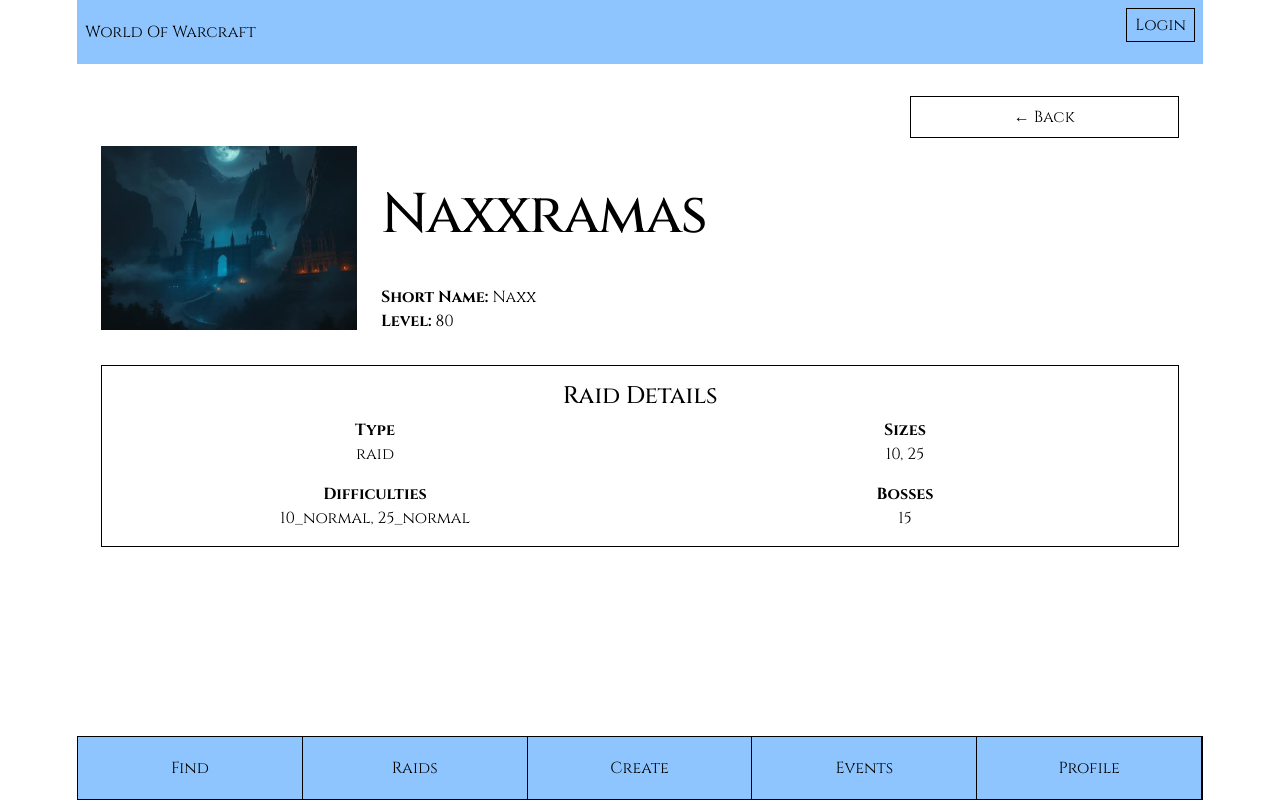
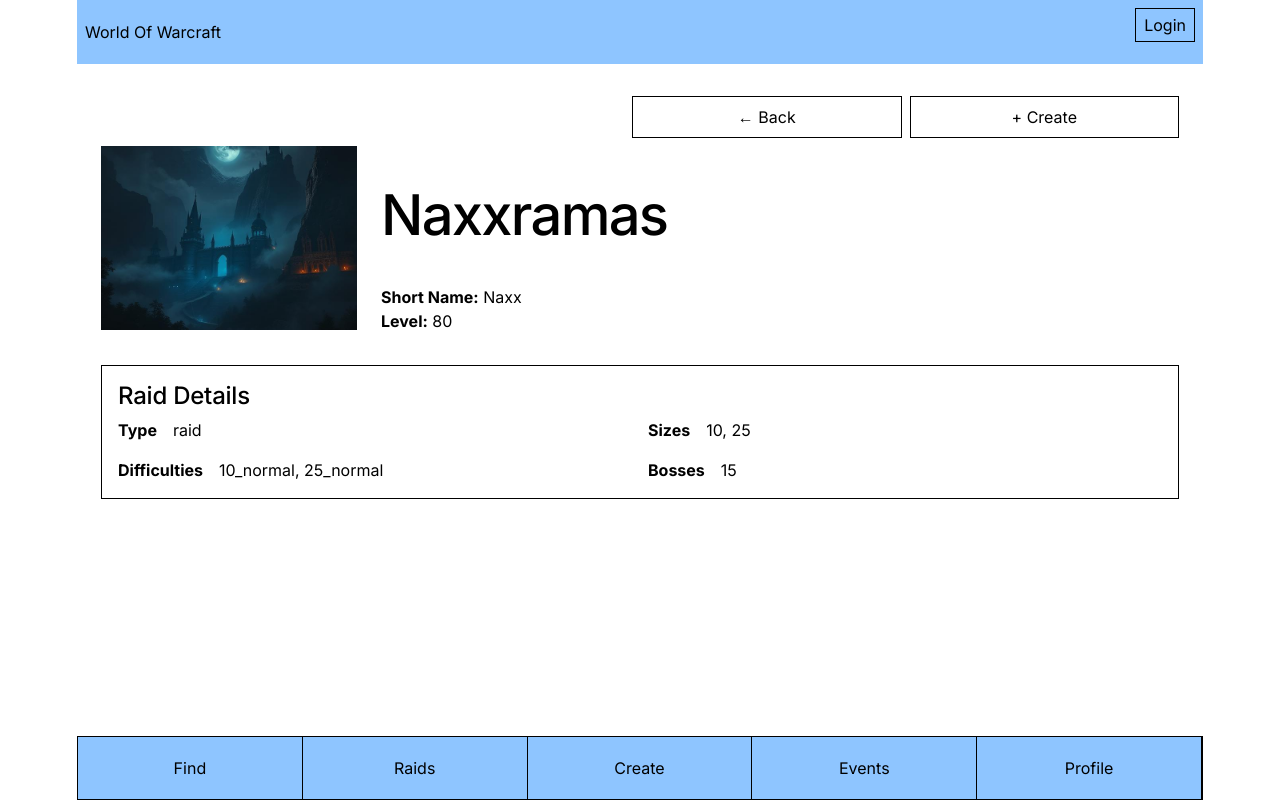
Before and after one commit to bexy65/social, a React (Vite) app in the folder frontend/: page /raid/1 in a window 1280 px wide. Built offline with nearby package versions, Linux system fonts and the light colour scheme.

Commit message:
feat: #1 add creating from raid itself

```diff
--- a/frontend/components/CreateRaidEventForm.jsx
+++ b/frontend/components/CreateRaidEventForm.jsx
@@ -1,8 +1,8 @@
 import React, { useState } from 'react';
 import raidsData from '../mocks/raids.json';
 
-export function CreateRaidEventForm() {
-  const [selectedRaidId, setSelectedRaidId] = useState(raidsData[0]?.id || 1);
+export function CreateRaidEventForm({id}) {
+  const [selectedRaidId, setSelectedRaidId] = useState(id || 1);
   const [selectedDifficulty, setSelectedDifficulty] = useState('');
   const [startsAt, setStartsAt] = useState('');
 
--- a/frontend/index.html
+++ b/frontend/index.html
@@ -9,7 +9,7 @@
     <!-- Fonts -->
     <link rel="preconnect" href="https://fonts.googleapis.com">
     <link rel="preconnect" href="https://fonts.gstatic.com" crossorigin>
-    <link href="https://fonts.googleapis.com/css2?family=Cinzel:wght@400..900&display=swap" rel="stylesheet">
+    <link href="https://fonts.googleapis.com/css2?family=Cinzel&family=Inter:ital,opsz,wght@0,14..32,100..900;1,14..32,100..900&display=swap" rel="stylesheet">
 
     <script src="https://cdn.jsdelivr.net/npm/@tailwindcss/browser@4"></script>
 
--- a/frontend/pages/CreateEvent.jsx
+++ b/frontend/pages/CreateEvent.jsx
@@ -1,9 +1,11 @@
 import { CreateRaidEventForm } from "../components/CreateRaidEventForm";
+import { useParams } from "react-router-dom";
 
 function CreateEvent() {
+    const { id } = useParams();
     return (
         <div className="max-w-xl mx-auto p-6 my-3">
-            <CreateRaidEventForm />
+            <CreateRaidEventForm id={id}/>
         </div>
     )
 }
--- a/frontend/pages/RaidPage.jsx
+++ b/frontend/pages/RaidPage.jsx
@@ -12,15 +12,16 @@
         return (
         <div>
             <h1>Raid not found</h1>
-            <button onClick={() => navigate(-1)}>← Back</button>
+            <button className="border w-1/4 py-2" onClick={()=> navigate(-1)} > ← Back</button>
         </div>
         );
     }
 
     return (
         <div className="p-6">
-            <div className="my-2 flex flex-row justify-end ">
-                <button className="border w-1/4 py-2" onClick={()=> navigate(-1)} > ← Back</button>
+            <div className="my-2 flex flex-row justify-end gap-2">
+                <button className="border w-full md:w-1/4 py-2" onClick={()=> navigate(-1)} > ← Back</button>
+                <button className="border w-full md:w-1/4 py-2" onClick={()=> navigate(`/create/${raid.id}`)} >+ Create</button>
             </div>
             <div className="flex flex-col md:flex-row gap-6 mb-8">
                 <img
@@ -45,27 +46,26 @@
 
             </div>
 
-            <div className="border p-4">
+            <div className="border p-4 text-start">
                 <h2 className="text-xl font-semibold mb-4">
                     Raid Details
                 </h2>
                 <div className="grid grid-cols-1 md:grid-cols-2 gap-4">
-                    <div>
+                    <div className="flex flex-row gap-4">
                         <strong>Type</strong>
                         <p>{raid.types.join(", ")}</p>
                     </div>
-
-                    <div>
-                        <strong>Sizes</strong>
+                    <div className="flex flex-row gap-4">
+                      <strong>Sizes</strong>
                         <p>{raid.sizes.join(", ")}</p>
                     </div>
 
-                    <div>
+                    <div className="flex flex-row gap-4">
                         <strong>Difficulties</strong>
                         <p>{raid.difficulties.join(", ")}</p>
                     </div>
 
-                    <div>
+                    <div className="flex flex-row gap-4">
                         <strong>Bosses</strong>
                         <p>{raid.bossCount}</p>
                     </div>
--- a/frontend/src/App.css
+++ b/frontend/src/App.css
@@ -1,5 +1,6 @@
 body {
-  font-family: 'Cinzel', serif;
+  /* font-family: 'Cinzel', serif; */
+  font-family: 'Inter', serif;
   font-optical-sizing: auto;
   font-style: normal;
 }
--- a/frontend/src/config/routes.js
+++ b/frontend/src/config/routes.js
@@ -24,6 +24,11 @@
         protected: false
     },
     {
+        path: "/raid/:id",
+        element: RaidPage,
+        protected: false
+    },
+    {
         path: "/profile",
         element: Account,
         protected: true
@@ -34,13 +39,13 @@
         protected: false
     },
     {
-        path: "/events",
-        element: Events,
+        path: "/create/:id",
+        element: CreateEvent,
         protected: false
     },
     {
-        path: "/raid/:id",
-        element: RaidPage,
+        path: "/events",
+        element: Events,
         protected: false
     },
     {
```
